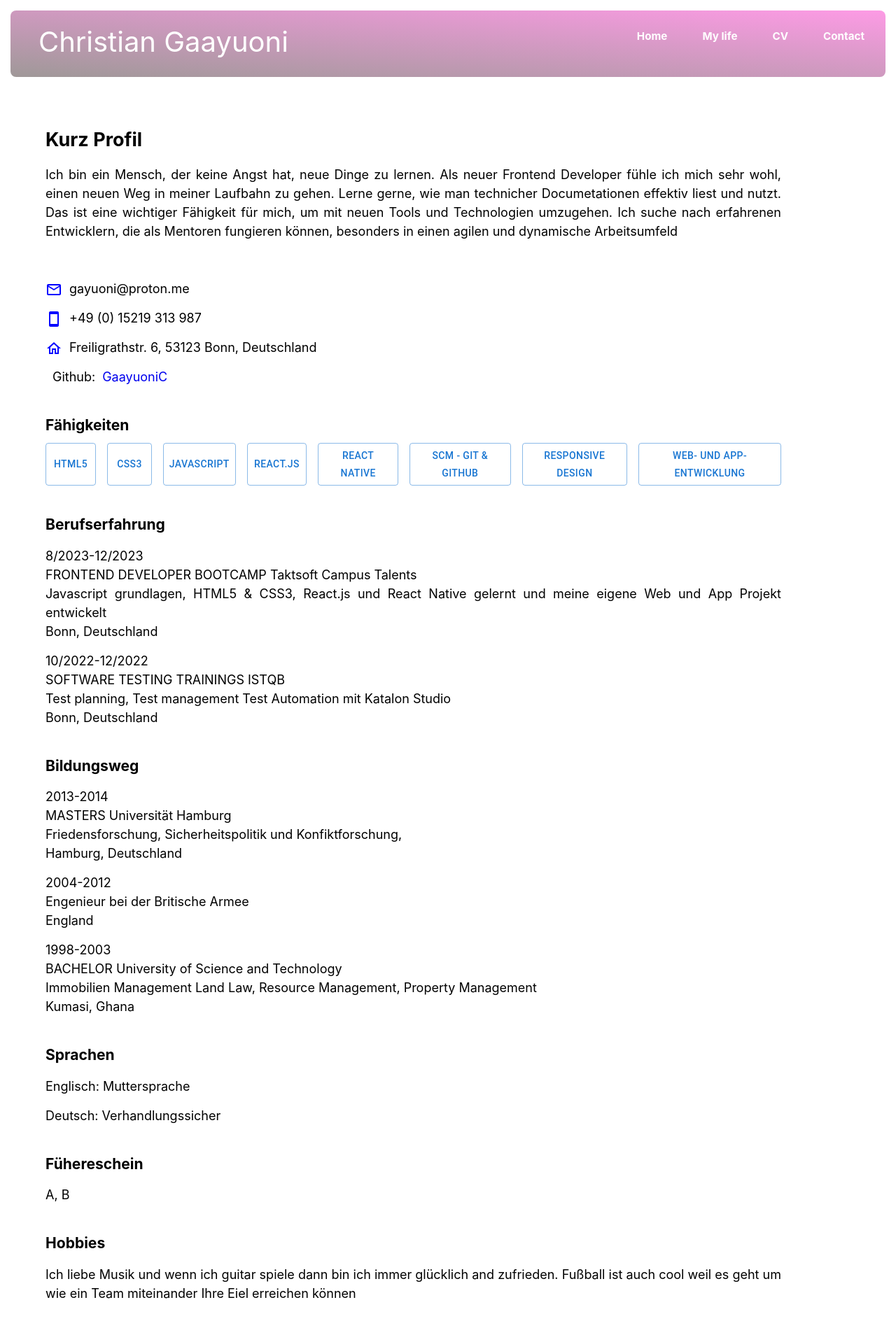
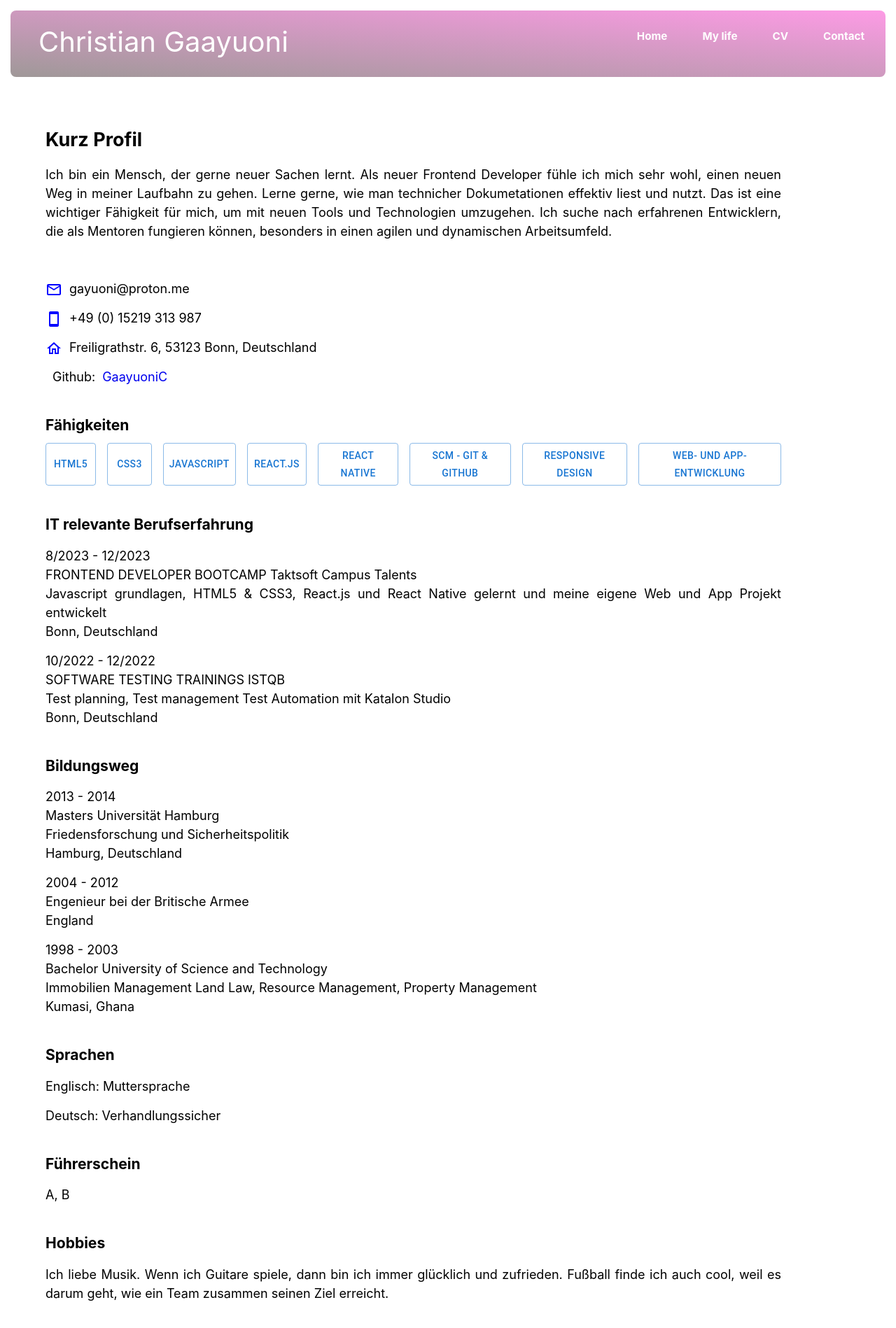
Before and after one commit to GaayuoniC/Gaayuoni-website-react, a React (Vite) app: page /cv in a window 1280 px wide. Shown: the top 1898 px of the page at 70% size. Built offline with nearby package versions, Linux system fonts and the light colour scheme.

Commit message:
editing pages

```diff
--- a/src/components/CvPdf.jsx
+++ b/src/components/CvPdf.jsx
@@ -26,13 +26,13 @@ export function CvPdf() {
       <article className="container-item-body">
         <h2>Kurz Profil</h2>
         <p>
-          Ich bin ein Mensch, der keine Angst hat, neue Dinge zu lernen. Als
-          neuer Frontend Developer fühle ich mich sehr wohl, einen neuen Weg in
-          meiner Laufbahn zu gehen. Lerne gerne, wie man technicher
-          Documetationen effektiv liest und nutzt. Das ist eine wichtiger
-          Fähigkeit für mich, um mit neuen Tools und Technologien umzugehen. Ich
-          suche nach erfahrenen Entwicklern, die als Mentoren fungieren können,
-          besonders in einen agilen und dynamische Arbeitsumfeld
+          Ich bin ein Mensch, der gerne neuer Sachen lernt. Als neuer Frontend
+          Developer fühle ich mich sehr wohl, einen neuen Weg in meiner Laufbahn
+          zu gehen. Lerne gerne, wie man technicher Dokumetationen effektiv
+          liest und nutzt. Das ist eine wichtiger Fähigkeit für mich, um mit
+          neuen Tools und Technologien umzugehen. Ich suche nach erfahrenen
+          Entwicklern, die als Mentoren fungieren können, besonders in einen
+          agilen und dynamischen Arbeitsumfeld.
         </p>
       </article>
       <article className="container-contact-details">
@@ -73,10 +73,10 @@ export function CvPdf() {
         </Stack>
       </article>
       <article>
-        <h3>Berufserfahrung</h3>
+        <h3>IT relevante Berufserfahrung </h3>
 
         <p>
-          8/2023-12/2023 <br /> FRONTEND DEVELOPER BOOTCAMP Taktsoft Campus
+          8/2023 - 12/2023 <br /> FRONTEND DEVELOPER BOOTCAMP Taktsoft Campus
           Talents
           <br />
           Javascript grundlagen, HTML5 & CSS3, React.js und React Native gelernt
@@ -85,7 +85,7 @@ export function CvPdf() {
           Bonn, Deutschland
         </p>
         <p>
-          10/2022-12/2022 <br />
+          10/2022 - 12/2022 <br />
           SOFTWARE TESTING TRAININGS ISTQB <br /> Test planning, Test management
           Test Automation mit Katalon Studio
           <br /> Bonn, Deutschland
@@ -94,16 +94,16 @@ export function CvPdf() {
       <article>
         <h3>Bildungsweg</h3>
         <p>
-          2013-2014 <br />
-          MASTERS Universität Hamburg <br /> Friedensforschung,
-          Sicherheitspolitik und Konfiktforschung, <br /> Hamburg, Deutschland
+          2013 - 2014 <br />
+          Masters Universität Hamburg <br /> Friedensforschung und
+          Sicherheitspolitik <br /> Hamburg, Deutschland
         </p>
         <p>
-          2004-2012 <br /> Engenieur bei der Britische Armee <br />
+          2004 - 2012 <br /> Engenieur bei der Britische Armee <br />
           England
         </p>
         <p>
-          1998-2003 <br /> BACHELOR University of Science and Technology
+          1998 - 2003 <br /> Bachelor University of Science and Technology
           <br />
           Immobilien Management Land Law, Resource Management, Property
           Management <br /> Kumasi, Ghana
@@ -115,15 +115,15 @@ export function CvPdf() {
         <p>Deutsch: Verhandlungssicher</p>
       </article>
       <article>
-        <h3>Fühereschein</h3>
+        <h3>Führerschein</h3>
         <p>A, B</p>
       </article>
       <article>
         <h3>Hobbies</h3>
         <p>
-          Ich liebe Musik und wenn ich guitar spiele dann bin ich immer
-          glücklich and zufrieden. Fußball ist auch cool weil es geht um wie ein
-          Team miteinander Ihre Eiel erreichen können
+          Ich liebe Musik. Wenn ich Guitare spiele, dann bin ich immer glücklich
+          und zufrieden. Fußball finde ich auch cool, weil es darum geht, wie
+          ein Team zusammen seinen Ziel erreicht.
         </p>
       </article>
     </div>
```
